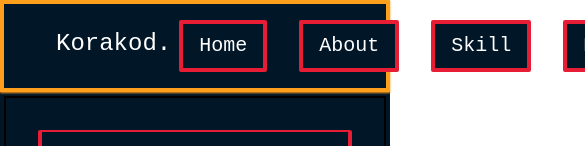
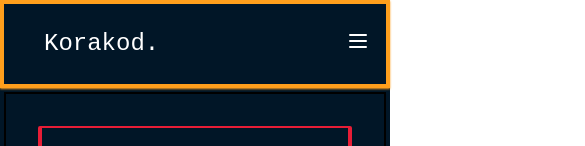
Before and after one commit to Korakodman/portfolio, a React (Vite) app: page / in a window 390 px wide. Shown: the top 146 px of the page, 585 px wide, since content can reach past the window. Built offline with nearby package versions, Linux system fonts and the light colour scheme.

Commit message:
make it all responsive by ai

```diff
--- a/package.json
+++ b/package.json
@@ -10,6 +10,7 @@
     "preview": "vite preview"
   },
   "dependencies": {
+    "lucide-react": "^0.474.0",
     "react": "^18.3.1",
     "react-dom": "^18.3.1"
   },
--- a/src/App.jsx
+++ b/src/App.jsx
@@ -16,7 +16,7 @@ function App() {
         <section className="footer grid grid-cols-3 gap-4 text-center">
           <div className="border-2 border-[#e71d36] p-2  ">
             <div className="mb-2">
-              <h1 className="text-2xl ">My Github</h1>
+              <h1 className="text-xl md:text-2xl">My Github</h1>
             </div>
             <div className="flex justify-center items-center">
               <img
@@ -29,15 +29,17 @@ function App() {
           </div>
           <div className="p-4 border-[#e71d36] border-2">
             <div className="mb-2">
-              <h1 className="text-2xl ">Gmail</h1>
+              <h1 className="text-xl md:text-2xl">Gmail</h1>
             </div>
             <div>
-              <h1 className="text-2xl ">Korakodmice@gmail.com</h1>
+              <h1 className="text-[17px] md:text-2xl">Korakodmice@gmail.com</h1>
             </div>
           </div>
           <div className=" p-2 border-[#e71d36] border-2">
-            <h1 className="text-2xl mb-2">My CV Resume</h1>
-            <button className=" bg-gray-400 p-2 text-2xl">Resume</button>
+            <h1 className="text-xl md:text-2xl mb-2">My CV Resume</h1>
+            <button className=" bg-gray-400 p-2 text-xl md:text-2xl">
+              Resume
+            </button>
           </div>
         </section>
       </footer>
--- a/src/Component/Header.jsx
+++ b/src/Component/Header.jsx
@@ -1,35 +1,94 @@
-import React from "react";
+import React, { useState } from "react";
+import { Menu, X } from "lucide-react";
 
-function Header() {
-  <link
-    rel="stylesheet"
-    href="https://cdnjs.cloudflare.com/ajax/libs/font-awesome/4.7.0/css/font-awesome.min.css"
-  ></link>;
+const Header = () => {
+  const [isMenuOpen, setIsMenuOpen] = useState(false);
+
+  const navItems = ["Home", "About", "Skill", "Project", "Contact"];
+
+  const toggleMenu = () => {
+    setIsMenuOpen(!isMenuOpen);
+  };
+
   return (
-    <header className="App-Header p-4 border-4 shadow-sm shadow-[#ff9f1c]  border-[#ff9f1c] bg-[#011627]  flex justify-between sticky top-0 z-50">
+    <header
+      className="App-Header
+      p-4
+      border-4
+      shadow-sm
+      shadow-[#ff9f1c]
+      border-[#ff9f1c]
+      bg-[#011627]
+      flex
+      justify-between
+      items-center
+      sticky
+      top-0
+      z-50"
+    >
       <div className="head-logo p-2">
-        <h1 className=" text-2xl  text-white ml-7 cursor-pointer">Korakod.</h1>
+        <h1 className="text-2xl text-white ml-4 md:ml-7 cursor-pointer">
+          Korakod.
+        </h1>
       </div>
-      <nav className="head-nav mr-10 sm:hidden md:block ">
-        <ul className="flex text-xl ">
-          <li className="mr-8 warp-to">Home</li>
-          <li className="mr-8 warp-to">About</li>
-          <li className="mr-8 warp-to">Skill</li>
-          <li className="mr-8 warp-to">Project</li>
-          <li className="mr-2 warp-to">Contact</li>
+
+      {/* Mobile Menu Toggle */}
+      <div className="md:hidden">
+        <button onClick={toggleMenu} className="text-white">
+          {isMenuOpen ? <X size={24} /> : <Menu size={24} />}
+        </button>
+      </div>
+
+      {/* Desktop Navigation */}
+      <nav className="hidden md:block">
+        <ul className="flex text-xl">
+          {navItems.map((item, index) => (
+            <li
+              key={item}
+              className={`mr-8 warp-to ${
+                index === navItems.length - 1 ? "mr-0" : ""
+              }`}
+            >
+              {item}
+            </li>
+          ))}
         </ul>
       </nav>
-      <nav className="head-nav mr-10 sm:block md:hidden ">
-        <ul className="flex text-xl ">
-          <li className="mr-8 ">Home</li>
-          <li className="mr-8 ">About</li>
-          <li className="mr-8 ">Skill</li>
-          <li className="mr-8 ">Project</li>
-          <li className="mr-2 ">Contact</li>
-        </ul>
-      </nav>
+
+      {/* Mobile Navigation Overlay */}
+      {isMenuOpen && (
+        <div
+          className="fixed
+          inset-0
+          bg-[#011627]
+          z-50
+          md:hidden
+          flex
+          flex-col
+          items-center
+          justify-center
+          space-y-6"
+        >
+          <button
+            onClick={toggleMenu}
+            className="absolute top-4 right-4 text-white"
+          >
+            <X size={24} />
+          </button>
+          {navItems.map((item) => (
+            <a
+              key={item}
+              href={`#${item.toLowerCase()}`}
+              onClick={toggleMenu}
+              className="text-2xl text-white warp-to"
+            >
+              {item}
+            </a>
+          ))}
+        </div>
+      )}
     </header>
   );
-}
+};
 
 export default Header;
```
Also changed, not shown: 1 other file (tests, documents, lock files or other folders).
